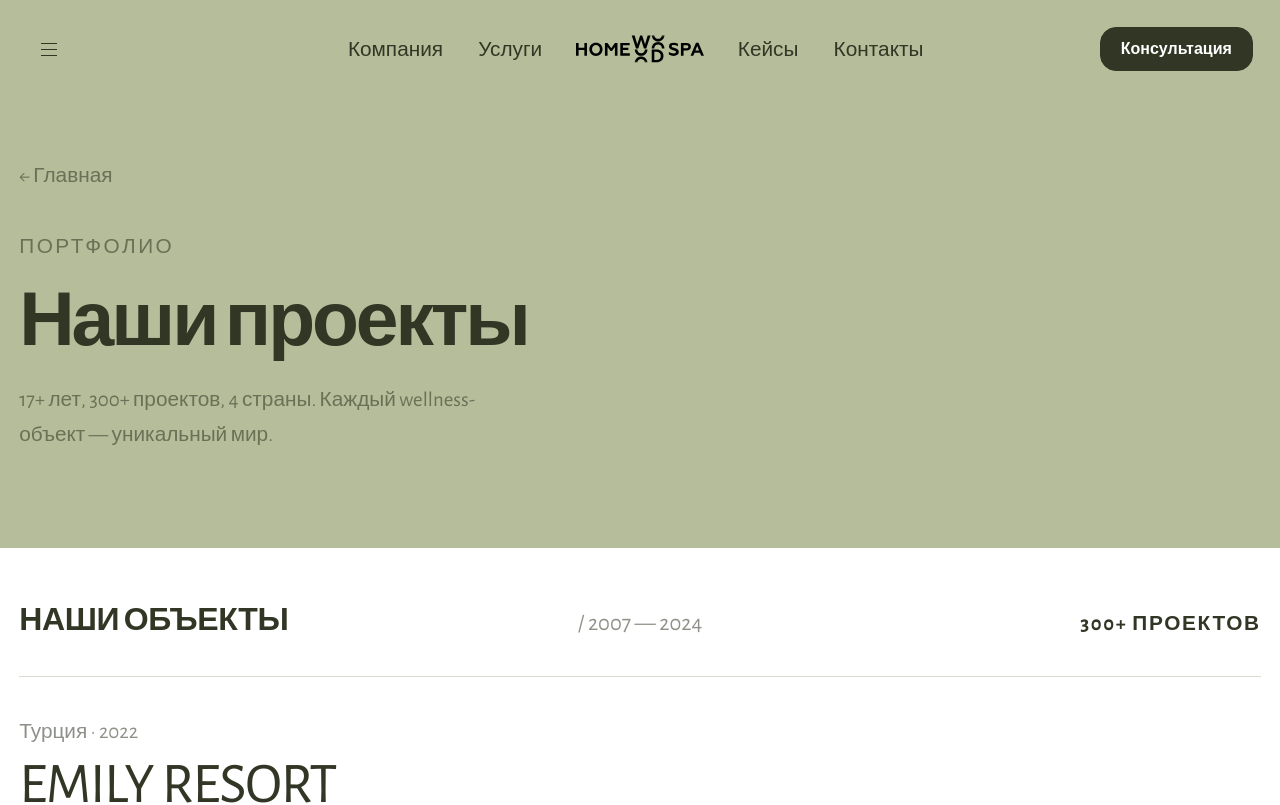
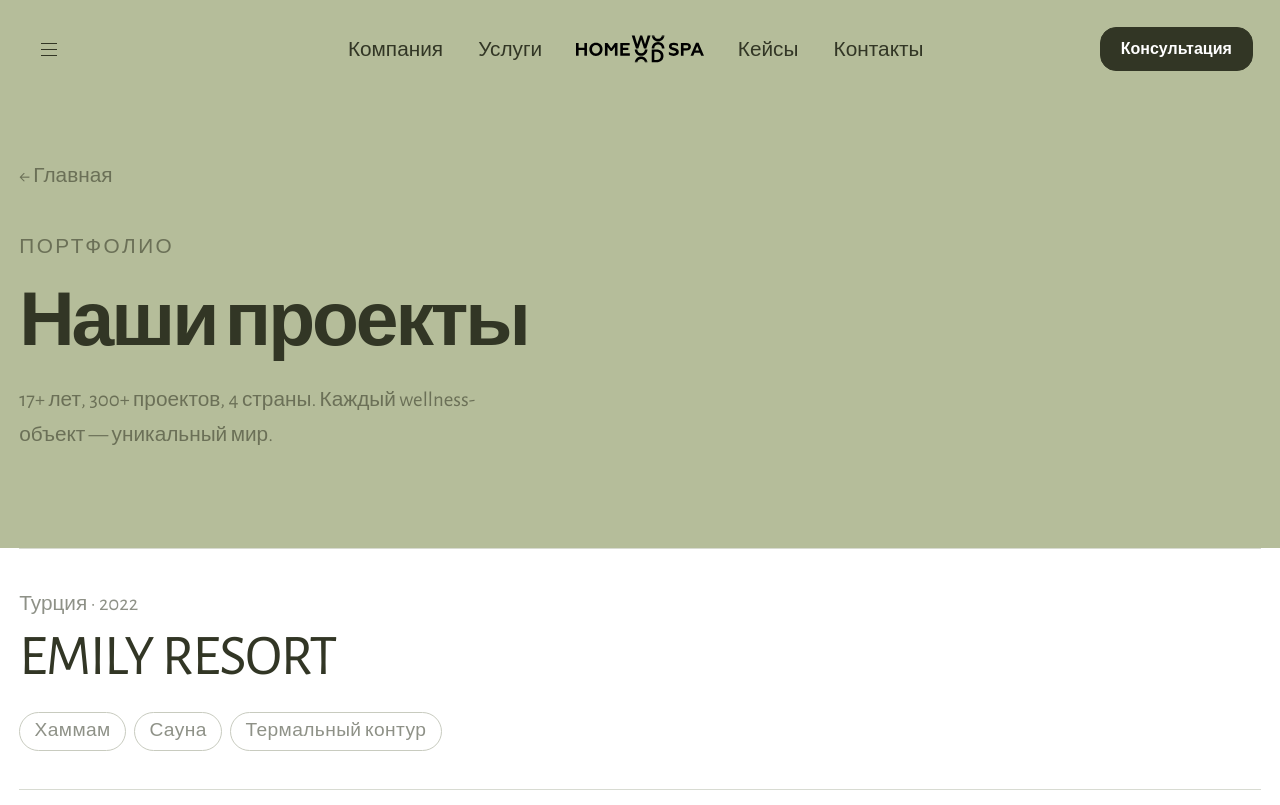
Before and after one commit to digitalcluster25/hws, a React (Vite) app: page /portfolio in a window 1280 px wide. Shown: the top 805 px of the page. Built offline with nearby package versions, Linux system fonts and the light colour scheme.

Commit message:
fix: portfolio — remove list header, slow hover 3x, no height jump

```diff
--- a/src/pages/Portfolio.jsx
+++ b/src/pages/Portfolio.jsx
@@ -127,13 +127,6 @@ export default function Portfolio() {
       <section style={{ background: '#fff', ...px, paddingTop: '0', paddingBottom: '0' }}>
         <div style={wrap}>
 
-          {/* Шапка списка */}
-          <div className="port-list-header">
-            <span className="port-list-title">НАШИ ОБЪЕКТЫ</span>
-            <span className="port-list-range">/ 2007 — 2024</span>
-            <span className="port-list-more">300+ проектов</span>
-          </div>
-
           {/* Разделитель */}
           <div className="port-divider" />
 
--- a/src/styles/hws.css
+++ b/src/styles/hws.css
@@ -1232,7 +1232,7 @@ select.hws-field { appearance: none; cursor: pointer; }
 .port-row-inner {
   display: grid;
   grid-template-columns: 0fr 1fr;
-  transition: grid-template-columns 0.45s cubic-bezier(0.16,1,0.3,1);
+  transition: grid-template-columns 1.35s cubic-bezier(0.16,1,0.3,1);
 }
 .port-row-inner.is-hovered {
   grid-template-columns: 36fr 64fr;
@@ -1242,23 +1242,21 @@ select.hws-field { appearance: none; cursor: pointer; }
 .port-img-col {
   overflow: hidden;
   padding: 0;
-  transition: padding 0.45s cubic-bezier(0.16,1,0.3,1);
+  transition: padding 1.35s cubic-bezier(0.16,1,0.3,1);
 }
 .port-row-inner.is-hovered .port-img-col {
   padding: 1.6rem 2rem 1.6rem 0;
 }
 .port-img-wrap {
   width: 100%;
-  aspect-ratio: 4/3;
+  height: 100%;
   border-radius: 8px;
   overflow: hidden;
   opacity: 0;
-  transform: scale(0.96);
-  transition: opacity 0.4s ease 0.05s, transform 0.45s cubic-bezier(0.16,1,0.3,1) 0.05s;
+  transition: opacity 0.8s ease 0.2s;
 }
 .port-row-inner.is-hovered .port-img-wrap {
   opacity: 1;
-  transform: scale(1);
 }
 .port-img {
   width: 100%;
@@ -1325,7 +1323,7 @@ select.hws-field { appearance: none; cursor: pointer; }
   line-height: 1;
   opacity: 0;
   transform: translate(-6px, 6px);
-  transition: opacity 0.3s ease, transform 0.3s ease;
+  transition: opacity 0.9s ease, transform 0.9s ease;
 }
 .port-row:hover .port-arrow {
   opacity: 1;
```
